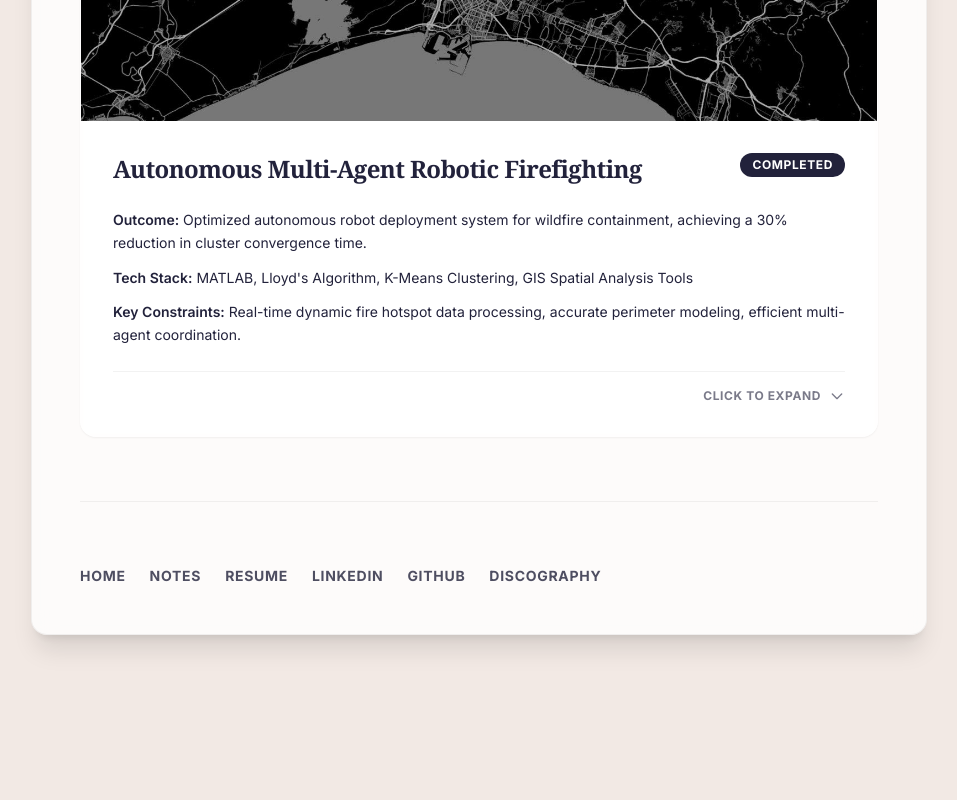
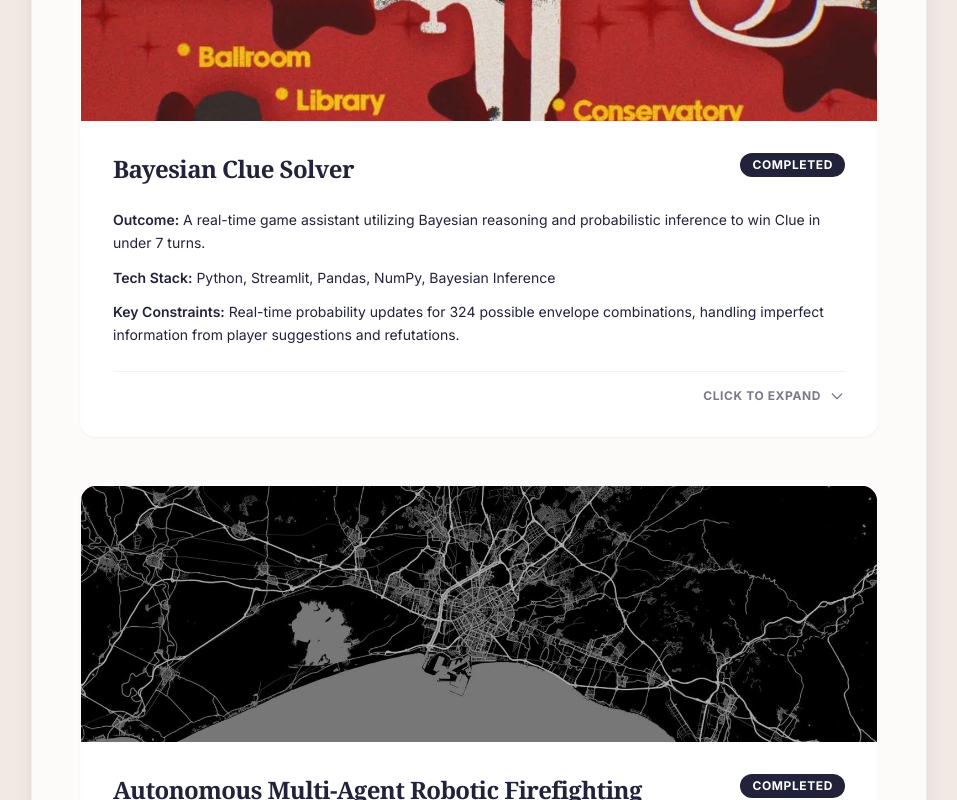
Before and after one commit to alexxlevesque/portfolio, a Next.js app: page /projects in a window 1280 px wide. Shown: the part 1660-2460 px from the top of the page, without its empty margins (161-1118 px from the left). Before the commit the page ends 2375 px from the top, so only its background shows below. Built offline with nearby package versions, Linux system fonts and the light colour scheme.

Commit message:
Add Bayesian Clue Solver project card

```diff
--- a/src/app/projects/page.tsx
+++ b/src/app/projects/page.tsx
@@ -51,6 +51,35 @@ export default function Projects() {
                 />
 
                 <ProjectCard
+                    title="Bayesian Clue Solver"
+                    status="COMPLETED"
+                    outcome="A real-time game assistant utilizing Bayesian reasoning and probabilistic inference to win Clue in under 7 turns."
+                    techStack="Python, Streamlit, Pandas, NumPy, Bayesian Inference"
+                    constraints="Real-time probability updates for 324 possible envelope combinations, handling imperfect information from player suggestions and refutations."
+                    imageSrc="/clue.jpg"
+                    description={
+                        <>
+                            <p>
+                                This game assistant uses <strong>Bayesian inference</strong> to model and update beliefs about the hidden state of the game. It tracks all player suggestions, responses, and seen cards to continuously calculate the probability distribution of the cards in the murder envelope.
+                            </p>
+                            <h4 className="font-bold text-space_cadet mt-4 mb-2">Technical Overview</h4>
+                            <p>
+                                For each card, the system estimates the probability of it being in the envelope given the history of observations:
+                                <br />
+                                <code className="block bg-space_cadet/5 p-2 rounded mt-2 text-xs">
+                                    P(Card ∈ Envelope | History) ∝ P(Card) × P(Evidence | Card ∈ Envelope)
+                                </code>
+                            </p>
+                            <ul className="list-disc ml-4 mt-2 space-y-1">
+                                <li><strong>Inference Rules:</strong> When no one refutes a suggestion, the specific cards are immediately assigned a probability of 1.0 (certainty).</li>
+                                <li><strong>Bayesian Updates:</strong> When a player shows a card they previously hid, the system uses a DecreaseFactor to adjust probabilities based on information theory principles.</li>
+                                <li><strong>Distribution Normalization:</strong> Suspect, weapon, and room probabilities each maintain a normalized sum of 1.0 within their respective categories.</li>
+                            </ul>
+                        </>
+                    }
+                />
+
+                <ProjectCard
                     title="Autonomous Multi-Agent Robotic Firefighting"
                     status="COMPLETED"
                     outcome="Optimized autonomous robot deployment system for wildfire containment, achieving a 30% reduction in cluster convergence time."
```
Also changed, not shown: public/clue.jpg (added).
